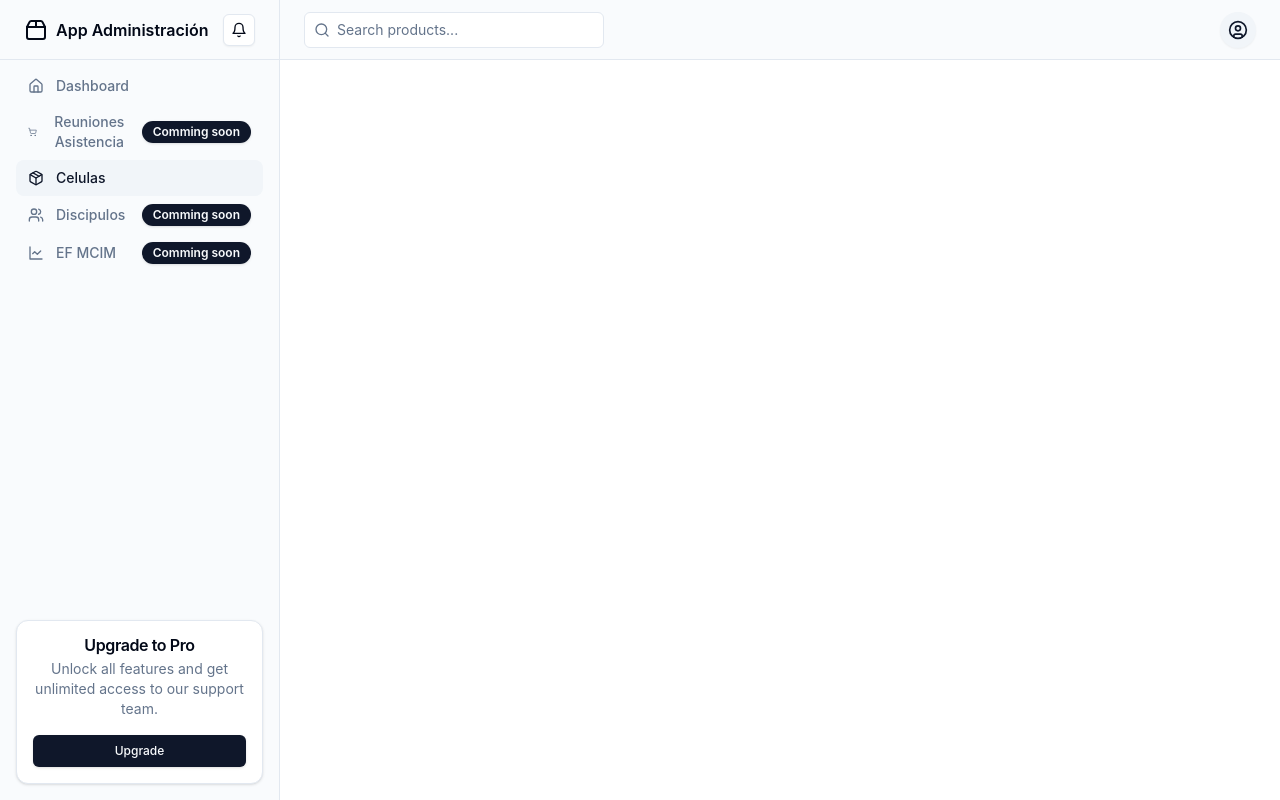
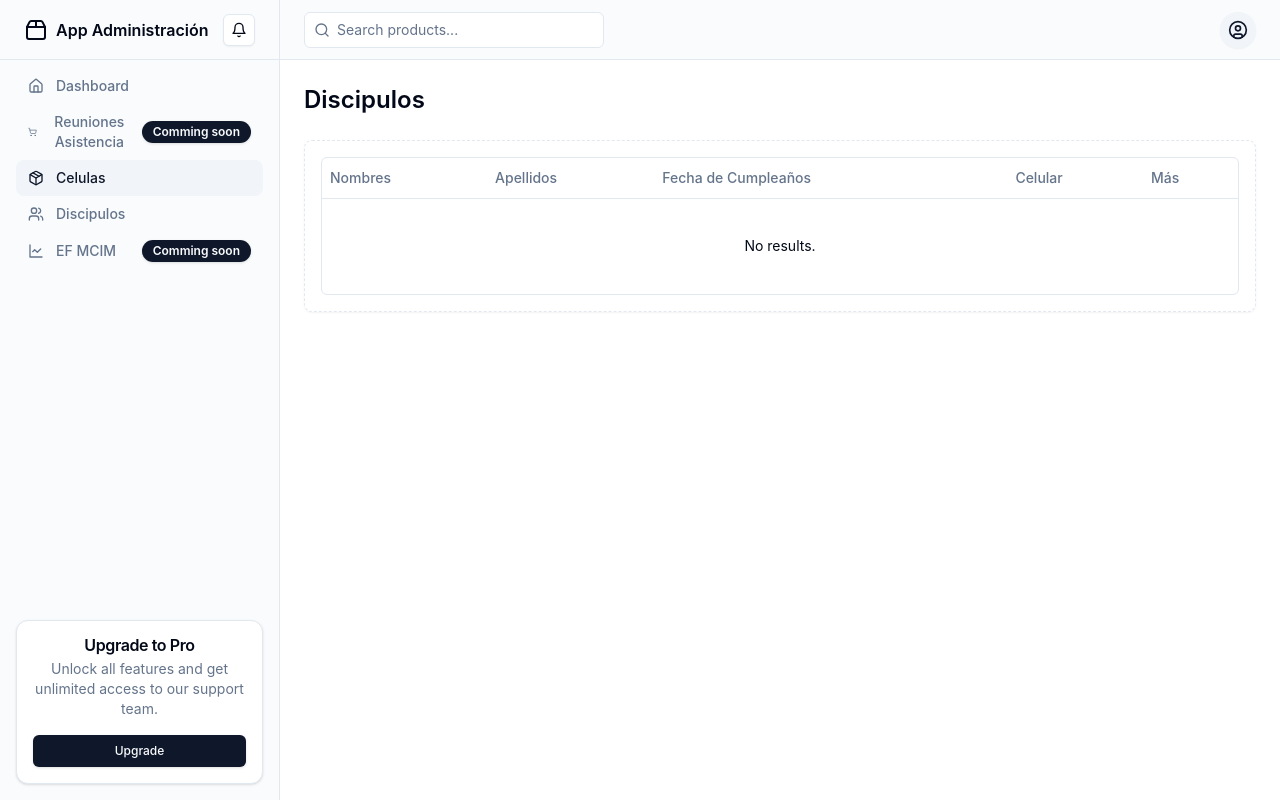
Before and after one commit to yrguativa/MCIM, a React (Vite) app in the folder app/: page /disciples in a window 1280 px wide. Built offline with nearby package versions, Linux system fonts and the light colour scheme.

Commit message:
fix(App): :construction: Add pages by modules of disciple and add icon in module of cells

```diff
--- a/app/src/cells/components/assistantsColumns.tsx
+++ b/app/src/cells/components/assistantsColumnsTable.tsx
@@ -1,5 +1,6 @@
 import { Button } from "@/components/ui/button";
 import { ColumnDef } from "@tanstack/react-table";
+import { Pen } from "lucide-react";
 import { useNavigate } from 'react-router-dom';
 
 
@@ -28,7 +29,7 @@ export const ColumnsAssistants: ColumnDef<any>[] = [
       const navigate = useNavigate();
       return (
         <Button variant="secondary" type="button" onClick={() => navigate('/cell/' + info.getValue())}>
-          Editar
+          <Pen className="mr-2" />Editar
         </Button>
       )
     }
--- a/app/src/cells/pages/cellForm.tsx
+++ b/app/src/cells/pages/cellForm.tsx
@@ -16,6 +16,7 @@ import { useAuthStore, useCellStore } from '@/src/stores';
 import { Cell, CellSchema } from '../schemas/cellSchema';
 import { Neighborhood } from "@/src/cells/schemas/neighborhood.enum";
 import { RecordCellComponent } from '../components/recordCellComponent';
+import { Save } from 'lucide-react';
 const CellForm: React.FC = () => {
     const { id } = useParams();
     const navigate = useNavigate();
@@ -210,7 +211,9 @@ const CellForm: React.FC = () => {
                     Errores:
                     <pre className="col-span-2 text-sm">{JSON.stringify(form.formState.errors, null, 2)}</pre> */}
 
-                    <Button type="submit" className="col-span-2">Guardr cambios</Button>
+                    <Button type="submit" className="col-span-2">
+                        <Save className='mr-2' /> Guardr cambios
+                    </Button>
                 </form>
             </Form>
         </div>
--- a/app/src/cells/pages/cellRegister.tsx
+++ b/app/src/cells/pages/cellRegister.tsx
@@ -195,7 +195,7 @@ const CellRegister: React.FC = () => {
                 <TableRow>
                   <TableCell colSpan={3} className="text-center">
                     <Button variant="outline" type="button" onClick={() => appendAssistant({ id: crypto.randomUUID(), name: '', attended: true })}>
-                      <PlusSquare /> Agregar Asistente
+                      <PlusSquare className='mr-2'/> Agregar Asistente
                     </Button>
                   </TableCell>
                 </TableRow>
@@ -209,7 +209,7 @@ const CellRegister: React.FC = () => {
           <pre className="col-span-2 text-sm">{JSON.stringify(form.formState.errors, null, 2)}</pre> */}
 
           <Button type="submit" className="col-span-2">
-            <BookUp /> Agregar Registro Celula
+            <BookUp className='mr-2'/> Agregar Registro Celula
           </Button>
         </form>
       </Form>
--- a/app/src/cells/pages/cells.tsx
+++ b/app/src/cells/pages/cells.tsx
@@ -1,8 +1,8 @@
 
 import React from 'react';
 import { useCellStore } from '../../stores';
-import { ColumnsAssistants } from '../components/assistantsColumns';
 import AssistantsTableComponent from '../components/assistantsTableComponent';
+import { ColumnsAssistants } from '../components/assistantsColumnsTable';
 
 const Cells: React.FC = () => {
   const cellsState = useCellStore(state => state.Cells);
--- a/app/src/dashboard/dashboard.tsx
+++ b/app/src/dashboard/dashboard.tsx
@@ -26,6 +26,7 @@ import Cells from "../cells/pages/cells"
 import { useAuthStore } from "../stores"
 import CellRegister from '../cells/pages/cellRegister';
 import CellForm from '../cells/pages/cellForm';
+import Disciples from '../disciples/pages/disciples';
 
 const Dashboard: React.FC = () => {
   const userState = useAuthStore(state => state.user);
@@ -65,13 +66,10 @@ const Dashboard: React.FC = () => {
                   <Package className="h-4 w-4" />
                   Celulas
                 </Link>
-                <a href="#" className="flex items-center gap-3 rounded-lg px-3 py-2 text-muted-foreground transition-all hover:text-primary">
+                <Link to="/disciples" className="flex items-center gap-3 rounded-lg px-3 py-2 text-muted-foreground transition-all hover:text-primary">
                   <Users className="h-4 w-4" />
                   Discipulos
-                  <Badge className="ml-auto flex  shrink-0 items-center justify-center rounded-full">
-                    Comming soon
-                  </Badge>
-                </a>
+                </Link>
                 <a
                   href="#"
                   className="flex items-center gap-3 rounded-lg px-3 py-2 text-muted-foreground transition-all hover:text-primary"
@@ -218,6 +216,8 @@ const Dashboard: React.FC = () => {
               <Route path="/cell/" element={<CellForm />} />
               <Route path="/cell/:id" element={<CellForm />} />
               <Route path="/cell/:id/register" element={<CellRegister />} />
+
+              <Route path="/disciples" element={<Disciples />} />
             </Routes>
 
           </main>
--- /dev/null
+++ b/app/src/disciples/components/disciplesColumnsTable.tsx
@@ -0,0 +1,25 @@
+import { ColumnDef } from "@tanstack/react-table";
+
+export const DisciplesColummsTable: ColumnDef<any>[] = [
+    {
+        header: "Nombres",
+        accessorKey: "date",
+    },
+    {
+        header: "Apellidos",
+        accessorKey: "assistants",
+    },
+    {
+        header: "Fecha de Cumpleaños",
+        accessorKey: "assistants",
+    },
+    {
+        header: "Celular",
+        accessorKey: "assistants",
+    },
+    {
+        id: "More",
+        header: "Más",
+        accessorKey: "id",
+    },
+];
--- /dev/null
+++ b/app/src/disciples/components/disciplesTableComponent.tsx
@@ -0,0 +1,65 @@
+import { ColumnDef, flexRender, getCoreRowModel, useReactTable, } from "@tanstack/react-table"
+import { Table, TableBody, TableCell, TableHead, TableHeader, TableRow, } from "@/components/ui/table"
+
+interface DataTableProps<TData, TValue> {
+    columns: ColumnDef<TData, TValue>[]
+    data: TData[]
+}
+
+export default function DisciplesTableComponent<TData, TValue>({
+    columns,
+    data,
+}: DataTableProps<TData, TValue>) {
+    const table = useReactTable({
+        data,
+        columns,
+        getCoreRowModel: getCoreRowModel(),
+    })
+
+    return (
+        <div className="rounded-md border w-full">
+            <Table>
+                <TableHeader>
+                    {table.getHeaderGroups().map((headerGroup) => (
+                        <TableRow key={headerGroup.id}>
+                            {headerGroup.headers.map((header) => {
+                                return (
+                                    <TableHead key={header.id}>
+                                        {header.isPlaceholder
+                                            ? null
+                                            : flexRender(
+                                                header.column.columnDef.header,
+                                                header.getContext()
+                                            )}
+                                    </TableHead>
+                                )
+                            })}
+                        </TableRow>
+                    ))}
+                </TableHeader>
+                <TableBody>
+                    {table.getRowModel().rows?.length ? (
+                        table.getRowModel().rows.map((row) => (
+                            <TableRow
+                                key={row.id}
+                                data-state={row.getIsSelected() && "selected"}
+                            >
+                                {row.getVisibleCells().map((cell) => (
+                                    <TableCell key={cell.id}>
+                                        {flexRender(cell.column.columnDef.cell, cell.getContext())}
+                                    </TableCell>
+                                ))}
+                            </TableRow>
+                        ))
+                    ) : (
+                        <TableRow>
+                            <TableCell colSpan={columns.length} className="h-24 text-center">
+                                No results.
+                            </TableCell>
+                        </TableRow>
+                    )}
+                </TableBody>
+            </Table>
+        </div>
+    )
+}
--- /dev/null
+++ b/app/src/disciples/pages/disciples.tsx
@@ -0,0 +1,19 @@
+import React from 'react';
+import DisciplesTableComponent from '../components/disciplesTableComponent';
+import { DisciplesColummsTable } from '../components/disciplesColumnsTable';
+
+const Disciples: React.FC = () => {
+
+    return (
+        <>
+            <div className="flex items-center">
+                <h1 className="text-lg font-semibold md:text-2xl">Discipulos</h1>
+            </div>
+            <div className="flex items-center items-center justify-center text-start rounded-lg border border-dashed p-4 shadow-sm">
+                <DisciplesTableComponent data={[]} columns={DisciplesColummsTable}></DisciplesTableComponent>
+            </div>
+        </>
+    );
+};
+
+export default Disciples;
--- /dev/null
+++ b/app/src/disciples/schemas/discipleSchema.ts
@@ -0,0 +1,34 @@
+import { number, z } from "zod"
+
+export const CellSchema = z.object({
+    id: z.string()
+        .uuid()
+        .default(crypto.randomUUID()),
+    name: z.string()
+        .min(2, {
+            message: "Los nombres del discipulo es obligatorio.",
+        }),
+    lastName: z.string()
+        .min(2, {
+            message: "Los apellidos del discipulo son obligatorios.",
+        }),
+    number: z.number({
+        required_error: "A neighborhood is required.",
+    }),
+    identification: z.coerce.number({
+        required_error: "A neighborhood is required.",
+    }),
+    address: z.string()
+        .min(5, {
+            message: "La dirección debe tener minimo 5 caracteres.",
+        }),
+    dateBorht: z.date({
+        required_error: "A date of birth is required.",
+    }),
+    createdUser: z.string()
+        .min(2, {
+            message: "Username must be at least 2 characters.",
+        }),
+})
+
+export type Cell = z.infer<typeof CellSchema>;
```
Also changed, not shown: app/src/cells/components/recordCellComponent.tsx (+9 -6 lines), app/src/cells/components/recordsCellColumnsTable.tsx (renamed from app/src/cells/components/recordsCellColumnsTableComponent.tsx, +8 -2 lines), app/src/disciples/models/disciple.ts (added).
